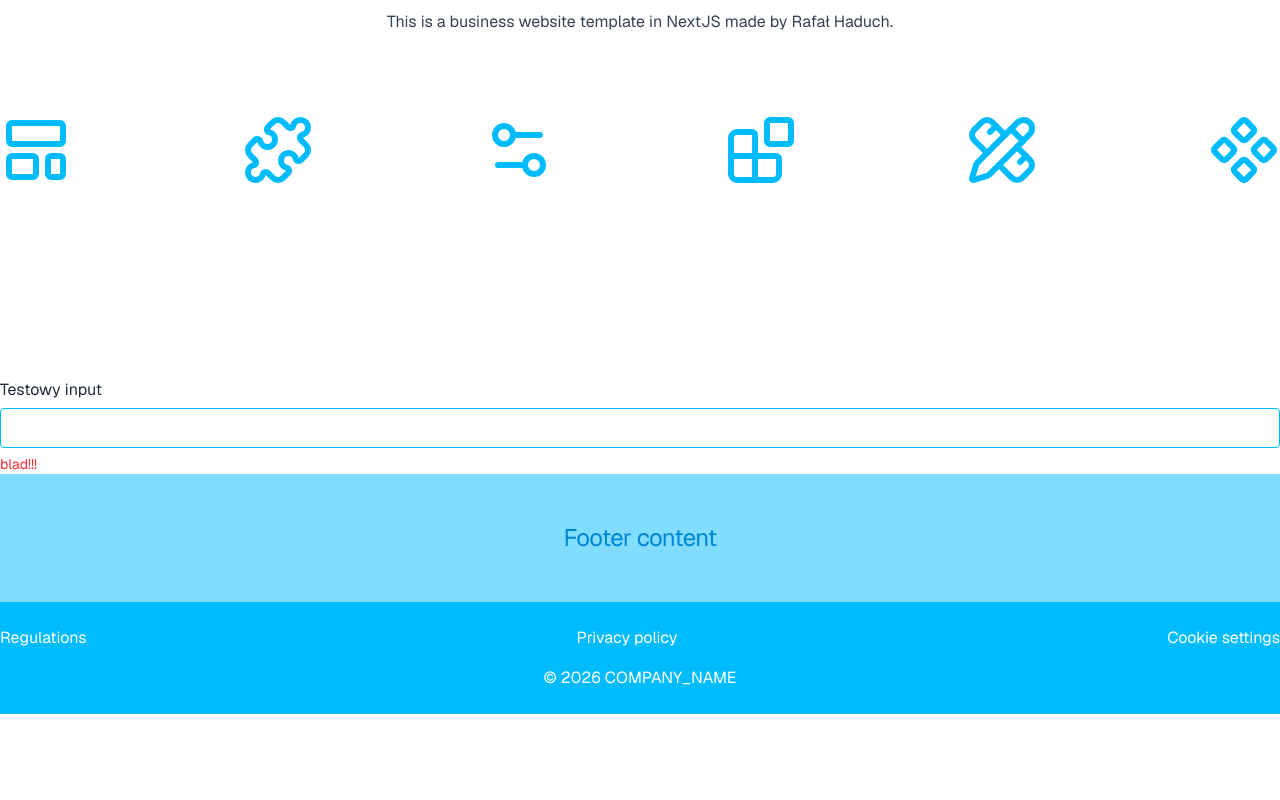
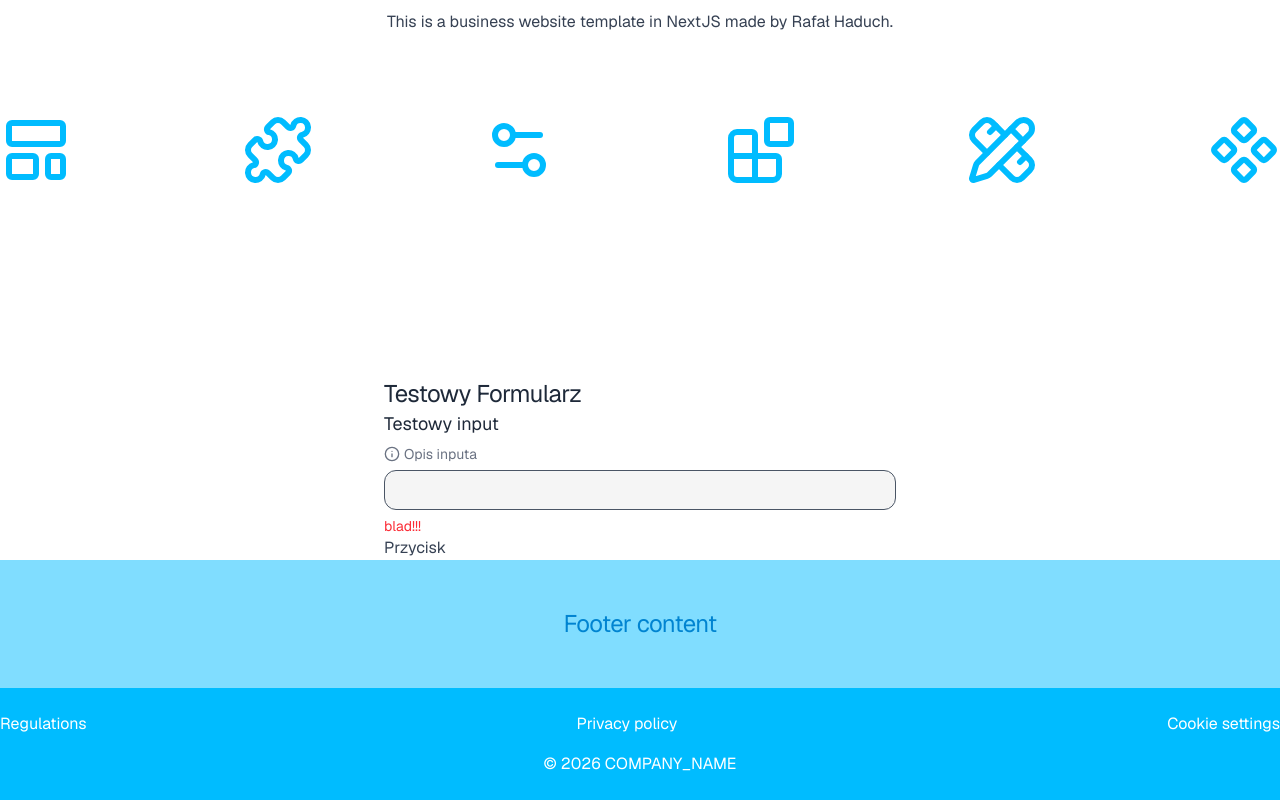
Before and after one commit to rafal-haduch/nextjs-business-website-template, a Next.js app: page / in a window 1280 px wide. Shown: the part 998-1798 px from the top of the page. Before the commit the page ends 1712 px from the top, so only its background shows below. Built offline with nearby package versions, Linux system fonts and the light colour scheme.

Commit message:
refactor:  input with label component (WIP)

```diff
--- a/src/app/globals.css
+++ b/src/app/globals.css
@@ -175,36 +175,44 @@
     /*--- Input ---*/
 
     .input {
-        @apply w-full rounded-sm px-1 focus:outline-hidden;
+        @apply w-full focus:outline-hidden;
     }
 
-    /*--- Input sizes ---*/
+    /*-- Input sizes --*/
 
     .input-sm {
-        @apply h-8 text-sm;
+        @apply h-8 px-1 text-sm;
     }
 
     .input-md {
-        @apply h-10 text-base;
+        @apply h-10 px-2 text-base;
     }
 
     .input-lg {
-        @apply h-12 text-lg;
+        @apply h-12 px-3 text-lg;
     }
 
-    /*--- Input color variants ---*/
+    /*-- Input color variants --*/
 
-    .input-default.input-primary {
+    /*- Filled -*/
+
+    .input-filled.input-primary {
         @apply border-border-brand-primary text-foreground-brand-primary border bg-white focus:border-2;
     }
 
-    .input-default.input-secondary {
+    .input-filled.input-secondary {
         @apply border-border-brand-secondary text-foreground-brand-secondary border bg-white focus:border-2;
     }
 
-    .input-default.input-mix {
+    .input-filled.input-mix {
         @apply border-border-brand-primary text-foreground-brand-secondary border bg-white focus:border-2;
     }
+
+    .input-filled.input-neutral {
+        @apply border-border-default text-foreground-secondary border bg-white focus:border-2;
+    }
+
+    /*- Outline -*/
 
     .input-outline.input-primary {
         @apply border-border-brand-primary text-foreground-brand-primary border focus:border-2;
@@ -218,20 +226,44 @@
         @apply border-border-brand-primary text-foreground-brand-secondary border focus:border-2;
     }
 
+    .input-outline.input-neutral {
+        @apply border-border-default text-foreground-secondary border focus:border-2;
+    }
+
+    /*- Solid -*/
+
     .input-solid.input-primary {
-        @apply bg-brand-primary-100 text-foreground-brand-primary border-0;
+        @apply bg-background-accent-primary text-foreground-brand-primary-inverted border-0;
     }
 
     .input-solid.input-secondary {
-        @apply bg-brand-secondary-100 text-foreground-brand-secondary border-0;
+        @apply bg-background-accent-secondary text-foreground-brand-secondary-inverted border-0;
     }
 
     .input-solid.input-mix {
-        @apply bg-brand-primary-100 text-foreground-brand-secondary focus:border-border-brand-primary border-0 focus:border;
+        @apply from-background-accent-primary to-background-accent-secondary text-foreground-inverted border-0 bg-linear-to-tl;
     }
 
-    .input-default {
-        @apply border-border-default text-foreground-secondary border bg-white focus:border-2;
+    .input-solid.input-neutral {
+        @apply text-foreground-inverted border-0 bg-neutral-400 focus:border-2;
+    }
+
+    /*- Soft -*/
+
+    .input-soft.input-primary {
+        @apply bg-brand-primary-100 text-foreground-brand-primary border-border-brand-primary border focus:border-2;
+    }
+
+    .input-soft.input-secondary {
+        @apply bg-brand-secondary-100 text-foreground-brand-secondary border-border-brand-secondary border focus:border-2;
+    }
+
+    .input-soft.input-mix {
+        @apply bg-brand-secondary-100 text-foreground-brand-primary focus:border-border-brand-primary border-0 focus:border;
+    }
+
+    .input-soft.input-neutral {
+        @apply border-border-strong text-foreground-primary border bg-neutral-100 focus:border-2;
     }
 
     /*--- Table ---*/
--- a/src/app/page.tsx
+++ b/src/app/page.tsx
@@ -11,14 +11,20 @@ export default function Home() {
         <>
             <HeroSection />
             <FirstSection />
+            <form className="mx-auto max-w-lg">
+                <h3>Testowy Formularz</h3>
                 <InputWithLabel
-                inputVariant="default"
-                inputColor="mix"
+                    variant="soft"
+                    color="neutral"
                     label="Testowy input"
+                    roundedCorners="strong"
+                    description="Opis inputa"
                     id="test"
                     name="name"
                     error="blad!!!"
                 />
+                <button type="submit">Przycisk</button>
+            </form>
         </>
     );
 }
--- a/src/components/ui/input-with-label.tsx
+++ b/src/components/ui/input-with-label.tsx
@@ -7,21 +7,22 @@ import {
     InputColor,
     InputSize,
     inputStyles,
-    LabelColor,
-    LabelSize,
     labelStyles,
+    InputRoundedCorners,
 } from '@/src/design-system/input-with-label';
+import { Info } from 'lucide-react';
 
-interface Props extends Omit<React.InputHTMLAttributes<HTMLInputElement>, 'className' | 'id'> {
+interface Props extends Omit<
+    React.InputHTMLAttributes<HTMLInputElement>,
+    'className' | 'id' | 'size'
+> {
     id: string;
     label: string;
 
-    inputVariant?: InputVariant;
-    inputSize?: InputSize;
-    inputColor?: InputColor;
-
-    labelSize?: LabelSize;
-    labelColor?: LabelColor;
+    variant?: InputVariant;
+    size?: InputSize;
+    color?: InputColor;
+    roundedCorners?: InputRoundedCorners;
 
     description?: string;
     error?: string;
@@ -36,11 +37,10 @@ interface Props extends Omit<React.InputHTMLAttributes<HTMLInputElement>, 'class
 export default function InputWithLabel({
     id,
     label,
-    inputVariant = 'default',
-    inputColor = 'primary',
-    inputSize = 'medium',
-    labelColor,
-    labelSize,
+    variant = 'filled',
+    color = 'primary',
+    size = 'medium',
+    roundedCorners = 'none',
     description,
     error,
     wrapperClassName,
@@ -66,32 +66,32 @@ export default function InputWithLabel({
                 htmlFor={id}
                 className={cn(
                     labelStyles({
-                        color: labelColor,
-                        size: labelSize,
+                        color,
+                        size,
                     }),
                     labelClassName
                 )}
             >
                 {label}
             </label>
+            {description && (
+                <div className="text-foreground-muted flex items-center gap-1">
+                    <Info width={16} height={16} />
+                    <p id={descriptionId} className={cn('text-sm', descriptionClassName)}>
+                        {description}
+                    </p>
+                </div>
+            )}
             <input
                 {...restInputProps}
                 id={id}
                 aria-invalid={error ? true : ariaInvalid}
                 aria-describedby={describedBy}
                 className={cn(
-                    inputStyles({ variant: inputVariant, color: inputColor, size: inputSize }),
+                    inputStyles({ variant, color, size, roundedCorners }),
                     inputClassName
                 )}
-            ></input>
-            {description && (
-                <p
-                    id={descriptionId}
-                    className={cn('text-foreground-secondary text-sm', descriptionClassName)}
-                >
-                    {description}
-                </p>
-            )}
+            />
             {error && (
                 <p id={errorId} className={cn('text-state-error text-sm', errorClassName)}>
                     {error}
--- a/src/data/contact.ts
+++ b/src/data/contact.ts
@@ -2,10 +2,10 @@ import { COMPANY_NAME } from '@/src/data/site-and-company';
 
 // --- Phone ---
 
-const PHONE_NUMBER = '123 123 123';
+const PHONE_NUMBER = '123 123 123' as const;
 
 export const PHONE = {
-    baseNumber: PHONE_NUMBER,
+    number: PHONE_NUMBER,
     numberPL: `+48 ${PHONE_NUMBER}`,
 } as const;
 
@@ -26,7 +26,7 @@ const FULL_ADDRESS = `${ADDRESS.street}, ${ADDRESS.postalCode} ${ADDRESS.town}`;
 // --- Contact Links ---
 
 export const CONTACT_LINKS = {
-    CALL: `tel:${PHONE.baseNumber.replaceAll(/\s/g, '')}`,
+    CALL: `tel:${PHONE.number.replaceAll(/\s/g, '')}`,
     MAIL: `mailto:${EMAIL}`,
     ADDRESS_ON_MAP: `https://www.google.com/maps/search/?api=1&query=${encodeURIComponent(FULL_ADDRESS)}`,
     GOOGLE_BUSINESS: `https://www.google.com/maps/search/?api=1&query=${encodeURIComponent(`${COMPANY_NAME}, ${FULL_ADDRESS}`)}`,
--- a/src/design-system/input-with-label.ts
+++ b/src/design-system/input-with-label.ts
@@ -1,63 +1,71 @@
 import { cn } from '@/src/utils/cn';
 
-export type InputVariant = 'solid' | 'outline' | 'default';
-export type InputSize = 'small' | 'medium' | 'large' | 'none';
-export type InputColor = 'primary' | 'secondary' | 'mix' | 'base';
-
-export type LabelSize = 'small' | 'medium' | 'large';
-export type LabelColor = 'primary' | 'secondary' | 'base';
+export type InputVariant = 'outline' | 'filled' | 'soft' | 'solid';
+export type InputSize = 'small' | 'medium' | 'large';
+export type InputColor = 'neutral' | 'primary' | 'secondary' | 'mix';
+export type InputRoundedCorners = 'none' | 'soft' | 'strong';
 
 const inputVariantStyles: Record<InputVariant, string> = {
+    outline: 'input-outline',
+    filled: 'input-filled',
+    soft: 'input-soft',
     solid: 'input-solid',
-    outline: 'input-outline',
-    default: 'input-default',
 };
 
 const inputSizeStyles: Record<InputSize, string> = {
     small: 'input-sm',
     medium: 'input-md',
     large: 'input-lg',
-    none: '',
 };
 
 const inputColorStyles: Record<InputColor, string> = {
+    neutral: 'input-neutral',
     primary: 'input-primary',
     secondary: 'input-secondary',
     mix: 'input-mix',
-    base: '',
 };
 
-const labelSizeStyles: Record<LabelSize, string> = {
-    small: 'text-sm',
-    medium: 'text-base',
-    large: 'text-lg',
+const inputCornersStyles: Record<InputRoundedCorners, string> = {
+    none: '',
+    soft: 'rounded-md',
+    strong: 'rounded-xl',
 };
 
-const labelColorStyles: Record<LabelColor, string> = {
+const labelSizeStyles: Record<InputSize, string> = {
+    small: 'text-base',
+    medium: 'text-lg',
+    large: 'text-xl',
+};
+
+const labelColorStyles: Record<InputColor, string> = {
+    neutral: 'text-foreground-primary',
     primary: 'text-foreground-brand-primary',
     secondary: 'text-foreground-brand-secondary',
-    base: 'text-foreground-primary',
+    mix: 'text-foreground-brand-primary',
 };
 
 interface InputOptions {
-    variant?: InputVariant;
-    color?: InputColor;
-    size?: InputSize;
+    variant: InputVariant;
+    color: InputColor;
+    size: InputSize;
+    roundedCorners: InputRoundedCorners;
 }
 
-export function inputStyles({
-    variant = 'default',
-    color = 'primary',
-    size = 'medium',
-}: InputOptions) {
-    return cn('input', inputVariantStyles[variant], inputColorStyles[color], inputSizeStyles[size]);
+export function inputStyles({ variant, color, size, roundedCorners }: InputOptions) {
+    return cn(
+        'input',
+        inputVariantStyles[variant],
+        inputColorStyles[color],
+        inputSizeStyles[size],
+        inputCornersStyles[roundedCorners]
+    );
 }
 
 interface LabelOptions {
-    color?: LabelColor;
-    size?: LabelSize;
+    color: InputColor;
+    size: InputSize;
 }
 
-export function labelStyles({ color = 'base', size = 'medium' }: LabelOptions) {
+export function labelStyles({ color, size }: LabelOptions) {
     return cn(labelColorStyles[color], labelSizeStyles[size]);
 }
```
Also changed, not shown: 1 other file (tests, documents, lock files or other folders). Lines whose indentation alone changed are shown as unchanged.
